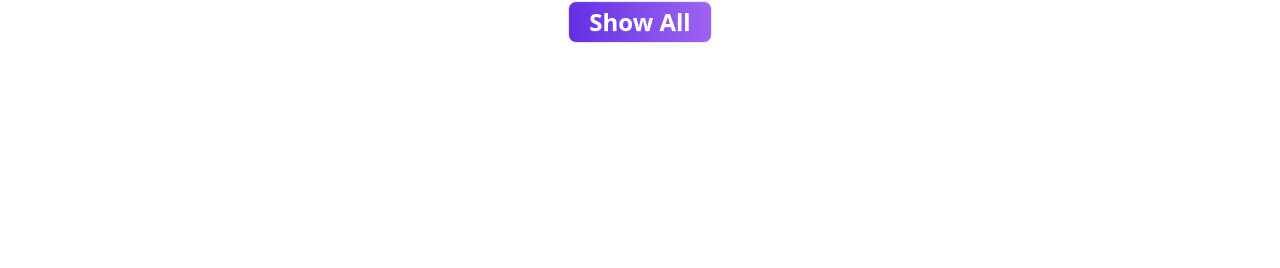
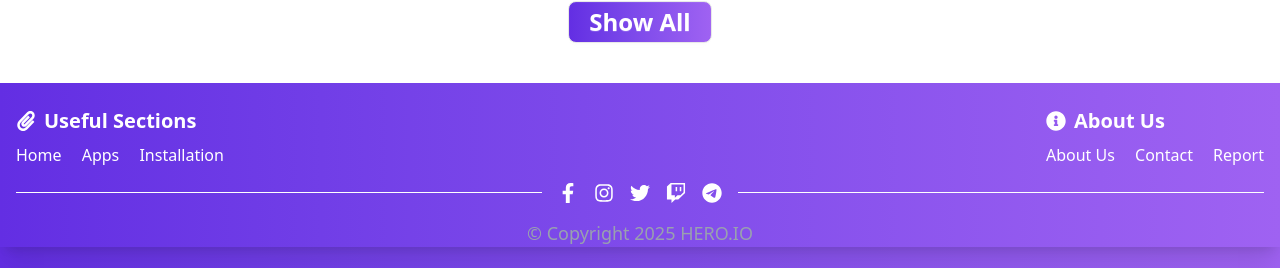
Before and after one commit to MOHITUL/hero-io-projects, a React (Vite) app: page / in a window 1280 px wide. Shown: the part 2968-3236 px from the top of the page. Before the commit the page ends 3031 px from the top, so only its background shows below. Built offline with nearby package versions, Linux system fonts and the light colour scheme.

Commit message:
footer added

```diff
--- a/src/Components/Footer.jsx
+++ b/src/Components/Footer.jsx
@@ -1,10 +1,62 @@
 import React from 'react';
+import { FaFacebookF, FaInfoCircle, FaInstagram, FaPaperclip, FaTwitch, FaTwitter } from 'react-icons/fa';
+import { FaTelegram } from 'react-icons/fa6';
+import { NavLink } from 'react-router';
 
 const Footer = () => {
     return (
-        <div>
+        <footer className='bg-gradient-to-r from-[#632EE3] to-[#9F62F2] text-white py-6 mt-5 '>
+            <div className='container mx-auto px-4 shadow-xl'>
+                <div className='flex flex-col md:flex-row justify-between items-center text-center md:text-left'>
+                    <div className='mb-4 md:mb-0'>
+                        <h3 className='flex items-center justify-center md:justify-start text-xl font-semibold mb-2'>
+                            <FaPaperclip className='w-5 h-5 mr-2' /> Useful Sections
+                        </h3>
 
-        </div>
+                        <div className='space-x-4'>
+                            <NavLink to="/"> Home </NavLink>
+
+
+                            <NavLink to="/apps"> Apps </NavLink>
+
+                            <NavLink to="/installation"> Installation </NavLink>
+                        </div>
+                    </div>
+
+                    {/* about */}
+                    <div className='mb-4 md:mb-0'>
+                        <h3 className='flex items-center justify-center md:justify-start  text-xl font-semibold mb-2'> <FaInfoCircle className='w-5 h-5 mr-2' /> About Us </h3>
+                        <div className='space-x-4'>
+
+                            <NavLink> About Us </NavLink>
+
+                            <NavLink> Contact </NavLink>
+
+                            <NavLink> Report </NavLink>
+                        </div>
+                    </div>
+                </div>
+
+                {/* copyright */}
+                <div className='flex items-center my-4'>
+                    <hr className='flex-1 border-white' />
+                    <div className='mx-4 flex space-x-4'>
+                        <FaFacebookF className='w-5 h-5' />
+                        <FaInstagram className='w-5 h-5' />
+                        <FaTwitter className='w-5 h-5' />
+                        <FaTwitch className='w-5 h-5' />
+                        <FaTelegram className='w-5 h-5' />
+                    </div>
+                    <hr className='flex-1 border-white' />
+
+                </div>
+                <div className='text-center mt-4'>
+                    <p className='text-lg  text-gray-400'>
+                        © Copyright 2025 HERO.IO
+                    </p>
+                </div>
+            </div>
+        </footer>
     );
 };
 
```
